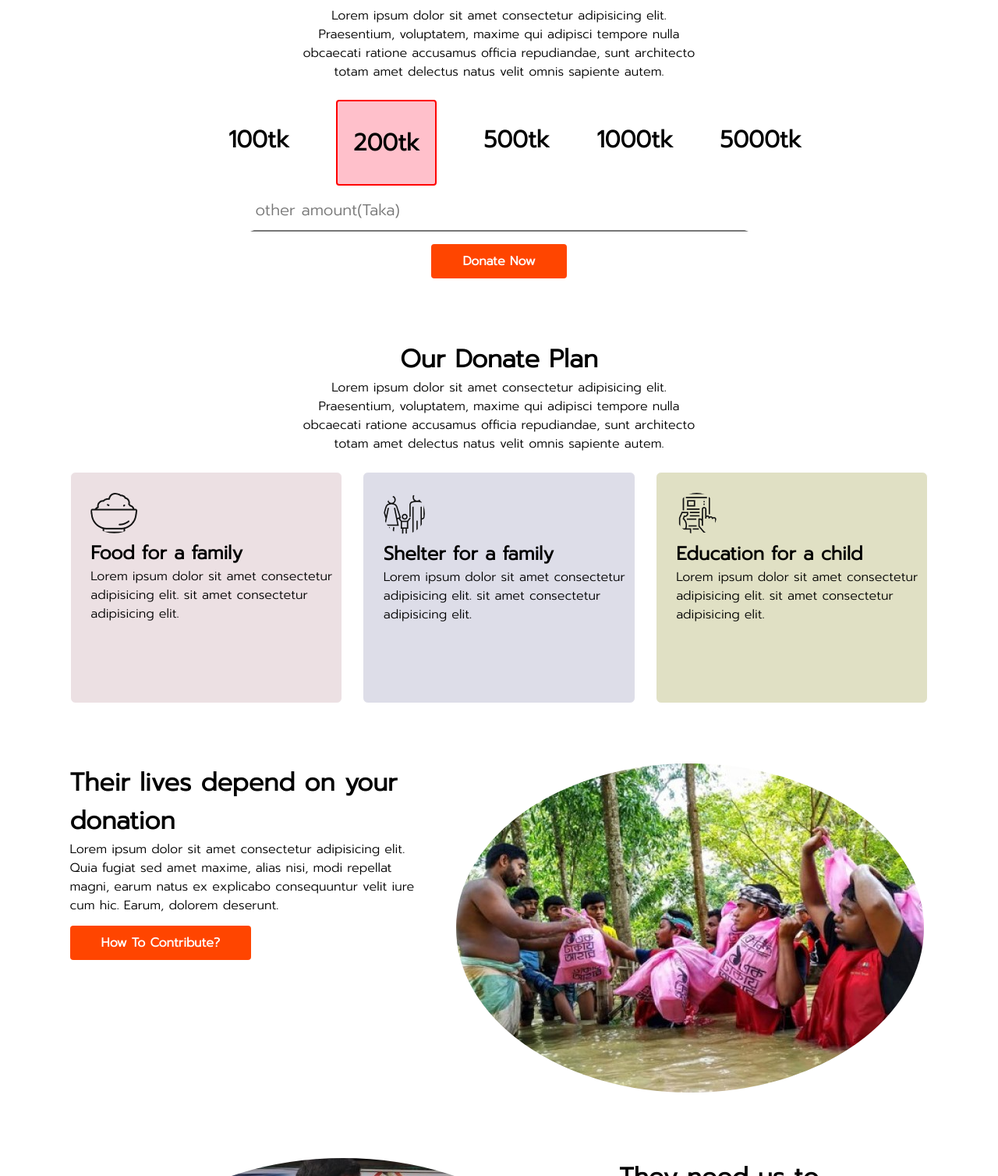
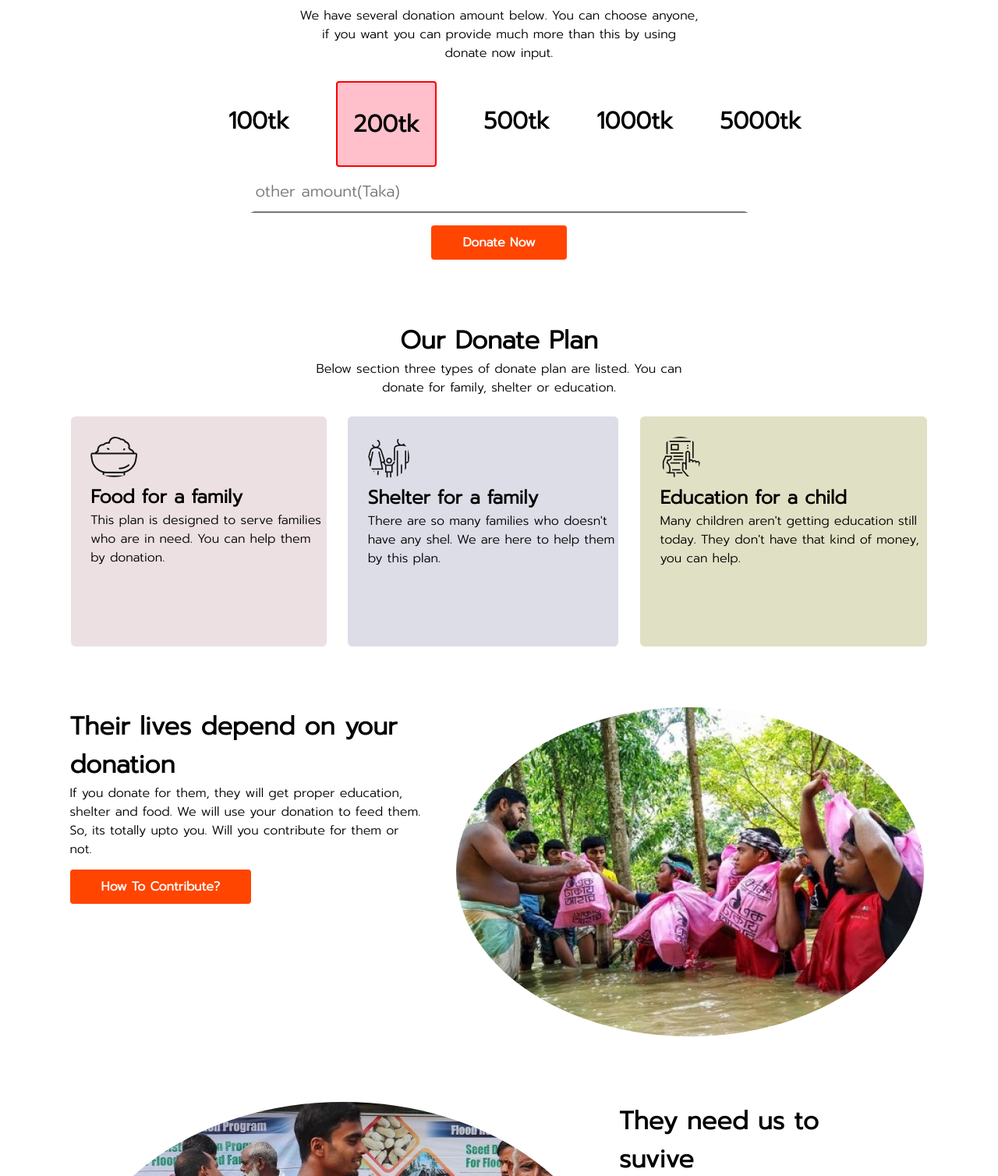
Before and after one commit to Adhoc123/donate-today, a plain HTML site: page index.html in a window 1280 px wide. Shown: the part 951-2459 px from the top of the page at 78% size. Drawn offline with Linux system fonts and the light colour scheme; a web font is replaced by a local one.

Commit message:
text changed

```diff
--- a/index.html
+++ b/index.html
@@ -15,7 +15,9 @@
             <div class="top-banner">
                 <div class="text">
                     <h1>Let’s Help Those Who Are More In Need</h1>
-                    <p>Lorem ipsum dolor sit, amet consectetur adipisicing elit. amet consectetur adipisicing elit.</p>
+                    <p>This website for the people who are actually
+                    in need. We are using technology to help them as much as we can.</p>
+                    </p>
                     <br>
                     <a class="link-button" href="">Donate Now</a>
                 </div>
@@ -26,7 +28,9 @@
                 <div class="middle">
                     <h1>Donate Today</h1>
                     <br>
-                    <p>Lorem ipsum dolor sit amet consectetur adipisicing elit. Praesentium, voluptatem, maxime qui adipisci tempore nulla obcaecati ratione accusamus officia repudiandae, sunt architecto totam amet delectus natus velit omnis sapiente autem.</p>
+                    <p>We have several donation amount below.
+                        You can choose anyone, if you want you can provide much more than this by using donate now input.
+                    </p>
                     <br>
                 </div>
                 <div>
@@ -50,31 +54,35 @@
             <div class="donate-plan">
                 <div class="donate-plan-heading">
                     <h1>Our Donate Plan</h1>
-                    <p>Lorem ipsum dolor sit amet consectetur adipisicing elit. Praesentium, voluptatem, maxime qui adipisci tempore nulla obcaecati ratione accusamus officia repudiandae, sunt architecto totam amet delectus natus velit omnis sapiente autem.</p>
+                    <p>Below section three types of donate plan
+                     are listed. You can donate for family, shelter or education.
+                    </p>
                     <br>
                 </div>
                 <div class="donate-plan-card">
                     <div class="item-1">
                         <img src="icons/food.png">
                         <h2>Food for a family</h2>
-                        <p>Lorem ipsum dolor sit amet consectetur adipisicing elit. sit amet consectetur adipisicing elit.</p>
+                        <p>This plan is designed to serve families who are in need. You can help them by donation.
+
+                        </p>
                     </div>
                     <div class="item-2">
                         <img src="icons/shelter.png">
                         <h2>Shelter for a family</h2>
-                        <p>Lorem ipsum dolor sit amet consectetur adipisicing elit. sit amet consectetur adipisicing elit.</p>
+                        <p>There are so many families who doesn't have any shel. We are here to help them by this plan.</p>
                     </div>
                     <div class="item-3">
                         <img src="icons/Frame-1.png">
                         <h2>Education for a child</h2>
-                        <p>Lorem ipsum dolor sit amet consectetur adipisicing elit. sit amet consectetur adipisicing elit. </p>
+                        <p>Many children aren't getting education still today. They don't have that kind of money, you can help. </p>
                     </div>
                 </div>
             </div>
             <div class="dependent">
                  <div class="dep-text">
                      <h1>Their lives depend on your donation</h1>
-                     <p>Lorem ipsum dolor sit amet consectetur adipisicing elit. Quia fugiat sed amet maxime, alias nisi, modi repellat magni, earum natus ex explicabo consequuntur velit iure cum hic. Earum, dolorem deserunt.</p>
+                     <p>If you donate for them, they will get proper education, shelter and food. We will use your donation to feed them. So, its totally upto you. Will you contribute for them or not.</p>
                      <br>
                      <a class='link-button' href="">How To Contribute?</a>
                  </div>
@@ -88,15 +96,14 @@
                 </div>
                 <div class="sur-text">
                     <h1>They need us to suvive</h1>
-                    <p>Lorem ipsum dolor sit amet consectetur adipisicing elit. Quia fugiat sed amet maxime, alias nisi, modi repellat magni</p>
-                    <p> natus ex explicabo consequuntur velit iure cum hic. Earum, dolorem deserunt.</p>
+                    <p>For this needy people we need to show our soft corner. They don't have a life to live. We are here to support them. Can you contribute?</p>
                     <br>
                     <a class='link-button' href="">How To Contribute?</a>
                 </div>
             </div>
             <div class="update">
                 <h1>Get My Updates</h1>
-                <p>Lorem ipsum dolor sit amet consectetur adipisicing elit. Quasi, excepturi fugiat dolor facere odio soluta enim molestiae</p>
+                <p>For getting our updates please subscribe by providing your email address.</p>
                 <div class="point">
                     <form >
                         <div class="container">
```
